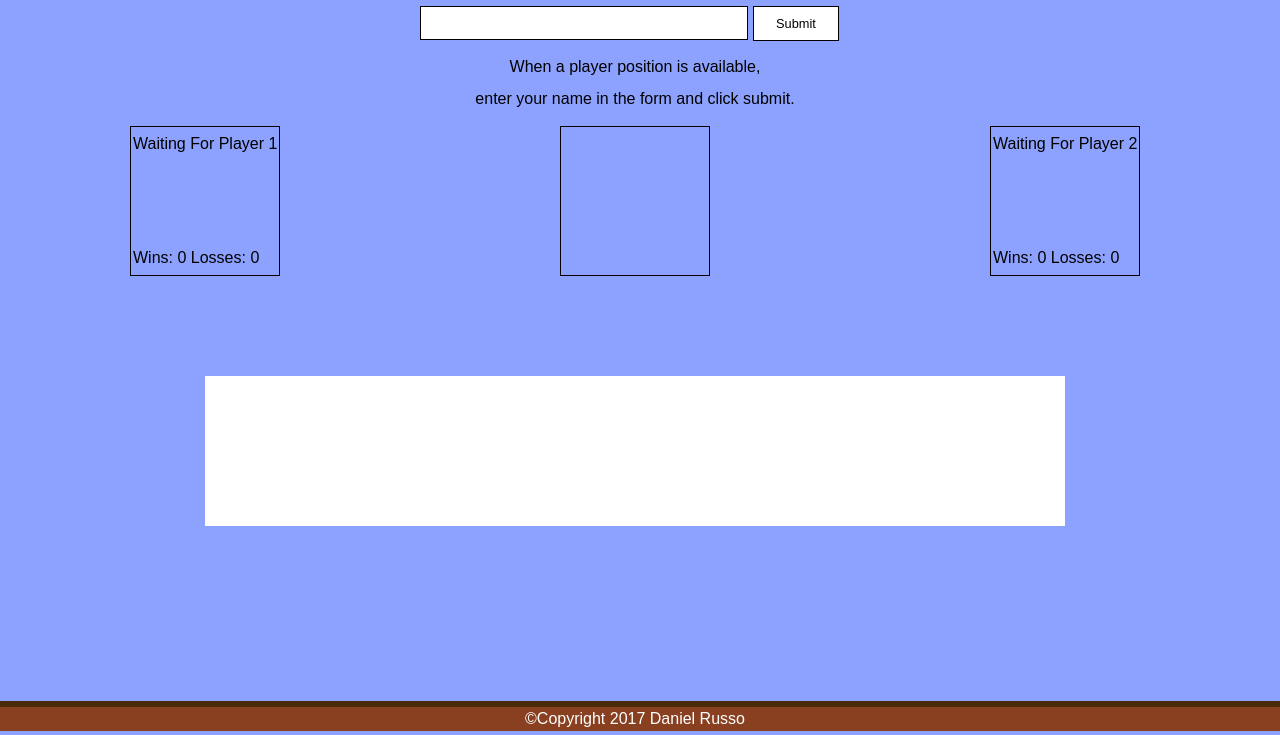
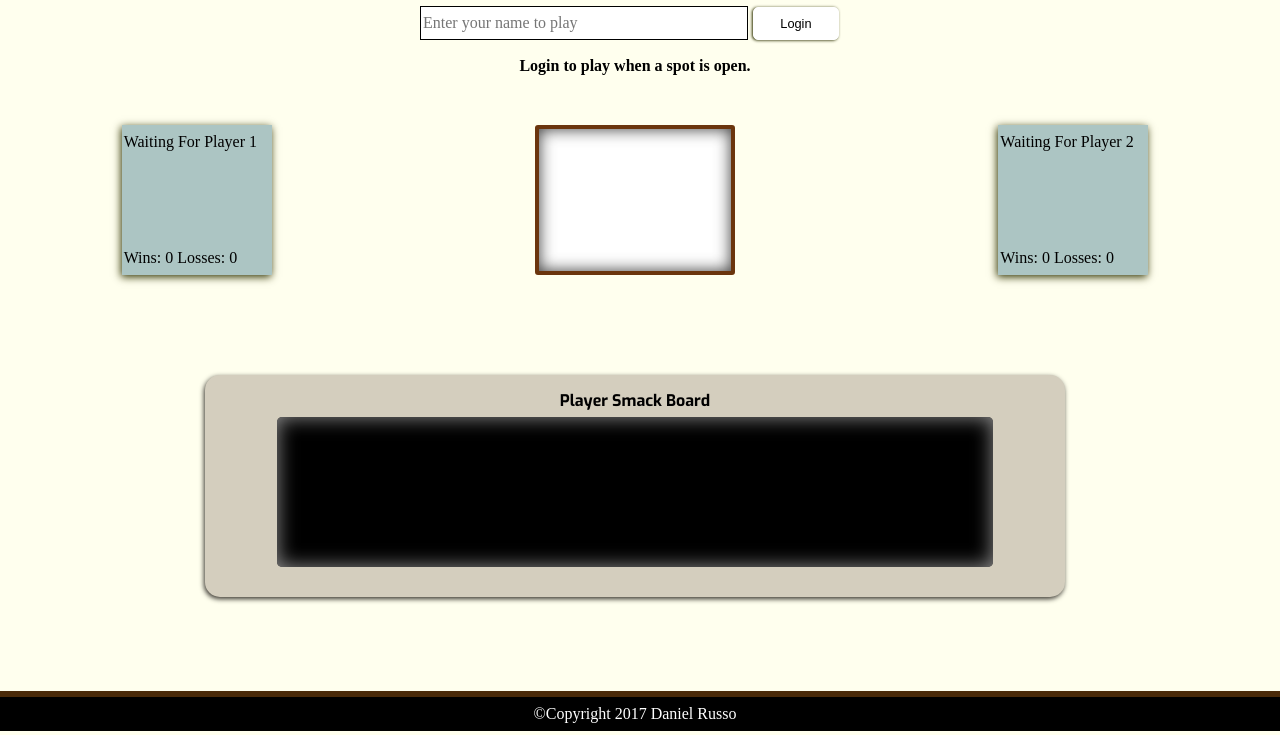
Before and after one commit to russotx/RPS-Multiplayer, a plain HTML site: page index.html in a window 1280 px wide. Shown: the part 69-804 px from the top of the page. Drawn offline with nearby package versions, Linux system fonts and the light colour scheme; no server answers; a web font is replaced by a local one.

Commit message:
updated UI

```diff
--- a/assets/css/style.css
+++ b/assets/css/style.css
@@ -15,7 +15,7 @@ body {
   display: flex;
   flex-direction: column;
   margin-left: -10px;
-  background-color: #8DA2FF;
+  background-color: #ffffee;
 }
 
 /* -----ELEMENT CSS----- */
@@ -31,8 +31,10 @@ header {
   margin: 0 0 10px 0;
   width: 100%;
   height: 60px;
-  background-color: #0B00D5;
+  background-color: black;
   color: white;
+  font-family: 'Cinzel', serif;
+
 }
 
 aside {
@@ -40,6 +42,13 @@ aside {
   flex-direction: column;
   justify-content: center;
   align-items: center;
+}
+
+aside h3 {
+  color: black;
+  font-weight: 600;
+  font-family: 'Exo', sans-serif;
+
 }
 
 section {
@@ -123,9 +132,11 @@ section {
   display: block;
   height: 150px;
   width: 150px;
-  border: solid 1px black;
   position: relative;
   z-index: 1;
+  background-color: #acc5c3;
+  box-shadow: -1px 2px 8px #303300;
+  font-family: 'Quattrocento', serif;
 }
 
 .player-box h4 {
@@ -167,8 +178,8 @@ section {
 .rps-button {
   height: 50px;
   width: 150px;
-  background-color: #3E9AEE;
-  border: solid 1px black;
+  background-color: #844c2a;
+  border: solid 1px #521f00;
   text-align: center;
   z-index: 8;
   position: relative;
@@ -176,15 +187,16 @@ section {
   color: white;
   font-size: 1em;
   font-weight: 600;
+  font-family: 'Cinzel';
 }
 
 .rps-button:hover {
-  border: solid 3px white;
+  border: solid 3px rgba(35, 35, 35, 0.48);
 }
 
 .yellow-border {
   background-color: rgba(0,0,0,0);
-  box-shadow: 0 0 15px 7px yellow;
+  box-shadow: 0 0 15px 7px #2b2b29;
 }
 
 .under-box {
@@ -198,6 +210,16 @@ section {
 
 /* -----FIXED COMPONENTS----- */
 
+#chat-frame {
+    background-color: #d4cebe;
+    display: flex;
+    flex-direction: column;
+    justify-content: center;
+    align-items: center;
+    padding: 10px 0 30px 0;
+    border-radius: 15px;
+    box-shadow: -1px 2px 5px #37342D;
+}
 
 #app-board {
   height: 100%;
@@ -214,16 +236,18 @@ section {
   font-size: 1em;
   width: 75%;
   align-self: center;
+  font-family: 'Quattrocento', serif;
 }
 
 #start-button {
-  height: 35px;
+  height: 33px;
   width: 20%;
   background-color: white;
-  border: solid 1px black;
+  border: solid 1px white;
   font-size: .8em;
   align-self: center;
-
+  border-radius: 5px;
+  box-shadow: -1px 0.5px 3px #2e3100;
 }
 
 #game-feed {
@@ -232,6 +256,18 @@ section {
   align-items: center;
   text-align: center;
   height: 70px;
+  font-weight: 600;
+  color: black;
+  font-family: 'Quattrocento', serif;
+
+}
+
+#results {
+  box-shadow: inset 0 0 16px #373737;
+  background-color: white;
+  border: solid 4px #6b350d;
+  border-radius: 3px;
+  width: 200px;
 }
 
 #rps-action {
@@ -240,12 +276,19 @@ section {
 }
 
 #chat-window {
-  height: 150px;
-  overflow: scroll;
-  position: relative;
-  background-color: white;
-  border: none;
-  font-size: .6em;
+    height: 150px;
+    overflow-y: scroll;
+    position: relative;
+    background-color: black;
+    padding-left: 10px;
+    border: none;
+    font-size: .8em;
+    display: block;
+    color: #32ff3b;
+    box-shadow: inset 0 0 20px #929292;
+    border-radius: 5px;
+    font-family: 'Orbitron';
+
 }
 
 #chat-form {
@@ -253,6 +296,7 @@ section {
   background-color: white;
   border: solid 1px black;
   width: 75%;
+  font-family: 'Orbitron';
 }
 
 #send-button {
@@ -260,8 +304,12 @@ section {
   width: 20%;
   color: black;
   font-size: .8em;
-  border: solid 1px black;
-  background-color: white;
+  border: solid 0px #2e3100;
+  background-color: #d4cebe;
+  margin-left: 5px;
+  margin-top: 5px;
+  border-radius: 5px;
+  box-shadow: -1px 0.5px 3px #2e3100;
 }
 
 #player1-pick,
@@ -272,89 +320,22 @@ section {
   align-self: center;
 }
 
-/*
-#app-title {
-  z-index: 5;
-  overflow: hidden;
-  padding: 0;
-  background-color: black;
-  margin: 0;
-  width: 100%;
-  height: 25vh;
-  position: relative;
-  display: flex;
-  flex-direction: column;
-  box-shadow: 2px 5px 5px rgba(26, 26, 26, 0.42);
-}
-*/
 
-/*
-.overlay {
-  width: 100%;
-  height: inherit;
-  position: relative;
-  display: flex;
-  flex-direction: row;
-  justify-content: center;
-  z-index: 4;
-  background-color: green;
-  padding: 0;
-  margin: 0;
-  border: none;
-  overflow: hidden;
-}
-
-.overlay img{
-  width: 100%;
-  height: inherit;
-  object-fit: cover;
-  object-position: 50% 20%;
-  z-index: 4;
-  background-color: green;
-  padding: 0;
-  margin: 0;
-  border: 0;
-}
-
-#title-box {
-  text-align: center;
-  color: white;
-  margin: 0;
-  position: absolute;
-  padding-top: 10px;
-  padding-bottom: 5px;
-  z-index: 5;
-  top: 50%;
-  left: 50%;
-  background-color: rgba(0,0,0,.5);
-  transform: translate(-50%,-50%);
-  border-radius: 5px;
-  font-size: 2em;
-}
-
-#title-box h1 {
-  font-size: 1.5em;
-}
-
-
-#title-box h5 {
-  font-size: .7em;
-}
-*/
 
 
 #sticky-footer {
-  color:#fff;
-  background-color:#894021;
+  color: white;
+  background-color: black;
   background-size: cover;
   border-top: 6px solid #4A2A09;
   width: 100%;
-  height: 30px;
+  height: 40px;
   display: flex;
   justify-content: center;
   align-items: center;
   margin-top: auto;
   text-align: center;
+  font-family: 'Quattrocento', serif;
 }
 
 #sticky-footer p {
@@ -362,27 +343,3 @@ section {
   align-self: center;
 }
 /* --- dynamic content --- */
-
-
-
-/* --- responsive ------ */
-
-/*
-@media screen and (max-width: 414px) {
-
-  #title-box {
-    width:  100%;
-   }
-
-  #gif-display {
-    width: 100%;
-  }
-
-  form {
-    line-height: 1.5;
-  }
-
-}
-
-
-*/
--- a/index.html
+++ b/index.html
@@ -11,6 +11,7 @@
   <link rel="stylesheet" type="text/css" href="./assets/css/reset.css">
   <!-- custom stylesheet -->
   <link rel="stylesheet" type="text/css" href="./assets/css/style.css">
+  <link href="https://fonts.googleapis.com/css?family=Cinzel|Exo:700|Orbitron|Quattrocento|Revalia|Space+Mono|Titillium+Web:600,700" rel="stylesheet">
   <script src="https://ajax.googleapis.com/ajax/libs/jquery/3.1.1/jquery.min.js"></script>
   <script src="https://www.gstatic.com/firebasejs/3.7.4/firebase.js"></script>
 
@@ -29,15 +30,14 @@
       <div class="row">
         <div id='login-container' class='col-2 container-center'>
           <!-- login box and start button for user to join game -->
-          <input id="login-box">
-          <input id="start-button" type="submit">
+          <input id="login-box" placeholder="Enter your name to play">
+          <input id="start-button" type="submit" value="Login">
         </div>
       </div>
       <!-- section for game play text messages to users -->
       <div class="row">
         <article id='game-feed' class="col-5 container-center">
-          <h4>When a player position is available,</h4>
-          <h4>enter your name in the form and click submit.</h4>
+          <h4>Login to play when a spot is open.</h4>
         </article>
       </div>
 
@@ -70,8 +70,11 @@
       </section>
 
       <!-- chat view window -->
-      <aside class="row">
-        <div id="chat-window" class="col-4">
+      <aside>
+        <div id='chat-frame' class='col-4'>
+          <h3>Player Smack Board</h3>
+          <div id="chat-window" class="col-5">
+          </div>
         </div>
       </aside>
       <!-- chat submit form & send button -->
```
